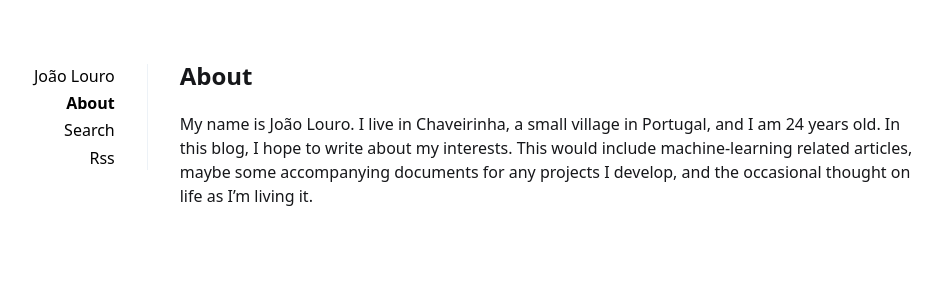
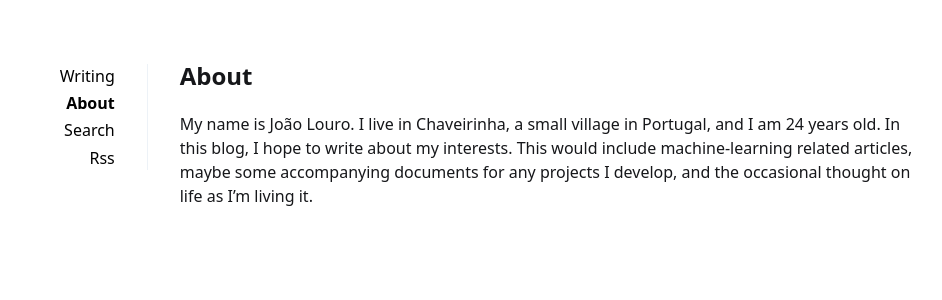
Before and after one commit to fernandeslouro/blog, a Jekyll site: the page built from _pages/about.md, in a window 1280 px wide. Shown: the top 300 px of the page, without its empty margins (173-1115 px from the left). Built offline with Jekyll 4.4.1, drawn with Linux system fonts in a browser that asks for light colours.

Commit message:
changes in link

```diff
--- a/_data/navigation.yml
+++ b/_data/navigation.yml
@@ -1,6 +1,6 @@
 links:
-- title: João Louro
-  url: blog/
+- title: Writing
+  url: /
 - title: About
   url: /about
 - title: Search
```
Also changed, not shown: 1 other file.
